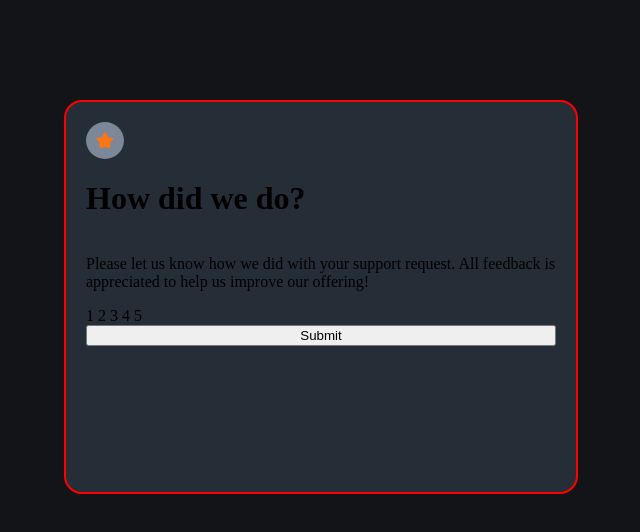
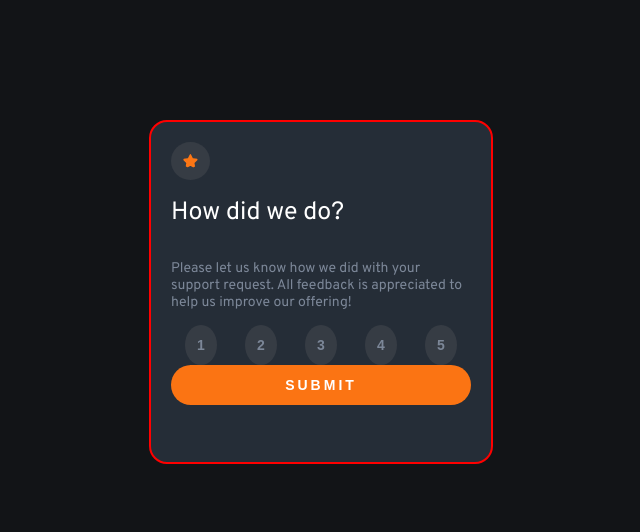
Before and after one commit to DictionaryFrancis/RatingScore, a plain HTML site: page index.html in a window 1280 px wide. Shown: the whole page, without its empty margins (319-959 px from the left). Drawn offline with Linux system fonts and the light colour scheme.

Commit message:
HTM and CSS adjustment

```diff
--- a/index.html
+++ b/index.html
@@ -23,10 +23,14 @@
         <p>Please let us know how we did with your support request. All feedback is appreciated
         to help us improve our offering!
         </p>
-        <div class="rating">
-        1 2 3 4 5
+        <div class="rating-btn">
+        <button class="rating-btn-one">1</button>
+        <button class="rating-btn-two">2</button>
+        <button class="rating-btn-three">3</button>
+        <button class="rating-btn-four">4</button>
+        <button class="rating-btn-five">5</button>
         </div>
-        <button id="submit">Submit</button>
+        <button id="submit-btn">SUBMIT</button>
     </div>
   <!-- Rating state end -->
 
--- a/style.css
+++ b/style.css
@@ -1,25 +1,64 @@
 body{
     margin: 0px;
     background-color: hsl(216, 12%, 8%);
+    font-family: 'Overpass', sans-serif;
 }
 #container{
     background-color: hsl(213, 19%, 18%);
     border: 2px solid red;
-    width: 470px;
-    height: 350px;
+    width: 300px;
+    height: 300px;
     display: flex;
     flex-direction: column;
     justify-content: start;
-    margin: 100px auto;
+    margin: 120px auto;
     padding: 20px;
     border-radius: 18px;
 }
 .star-icon{
-    width: 18px;
-    background-color: hsl(216, 12%, 54%);
+    width: 15px;
+    background-color: hsl(214, 11%, 24%);
     opacity: 1;
     border-radius: 50%;
-    padding: 10px;
+    padding: 12px;
+}
+h1{
+    font-weight: 400;
+    color: white;
+    font-size: 25px;
+}
+p{
+    font-weight: 400;
+    font-size: 14px;
+    color: hsl(216, 12%, 54%);
+}
+.rating-btn{
+    width: 300px;
+    display: flex;
+    flex-direction: row;
+    justify-content: center;
+}
+.rating-btn-one,.rating-btn-two,.rating-btn-three,.rating-btn-four,.rating-btn-five{
+    border-radius: 50%;
+    padding: 12px;
+    background-color: hsl(214, 11%, 24%);
+    color: hsl(216, 12%, 54%);
+    font-weight: bold;
+    font-size: 14px;
+    border: none;
+    margin: auto;
+}
+#submit-btn{
+    background-color:hsl(25, 97%, 53%);
+    color: white;
+    border-radius: 20px;
+    border: none;
+    width: 300px;
+    height: 40px;
+    font-size: 14px;
+    font-weight: 600;
+    letter-spacing: 3px;
 }
 
+
  /*font-family: 'Overpass', sans-serif; */
```
